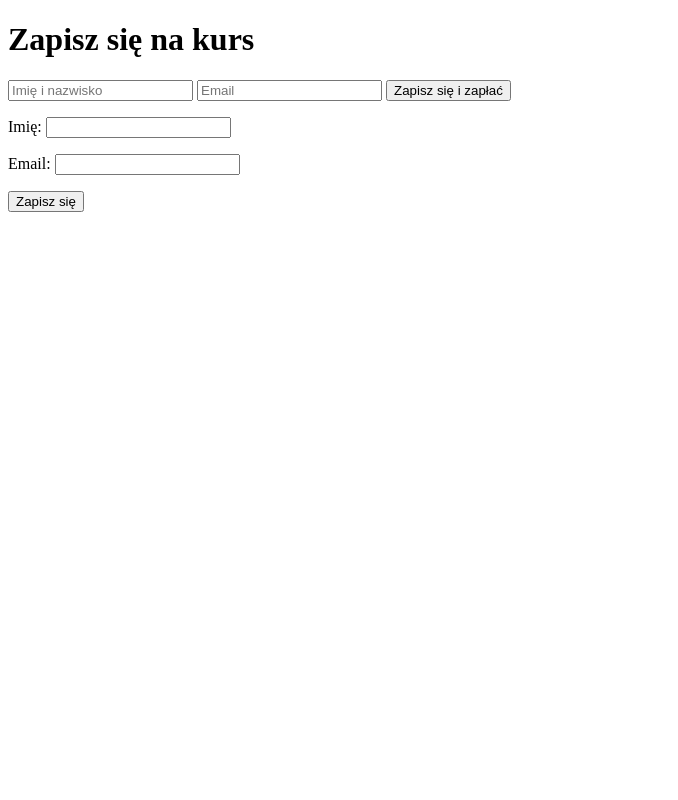
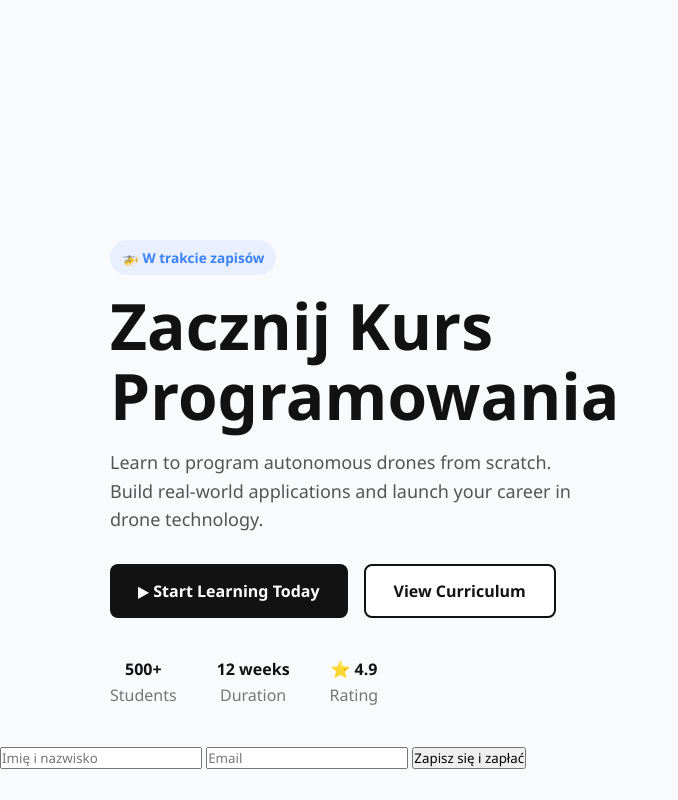
Before and after one commit to stqchv/Code-nFly-website, a website: page public/index.html in a window 1280 px wide. Shown: the whole page, without its empty margins (0-678 px from the left). Drawn offline with Linux system fonts and the light colour scheme.

Commit message:
pierwszy test z forms

```diff
--- a/public/index.html
+++ b/public/index.html
@@ -2,11 +2,32 @@
 <html lang="pl">
 <head>
   <meta charset="UTF-8" />
-  <meta name="viewport" content="width=device-width, initial-scale=1.0"/>
-  <title>Kurs programowania</title>
+  <meta name="viewport" content="width=device-width, initial-scale=1" />
+  <title>Master Drone Programming</title>
+  <link rel="stylesheet" href="../style.css" />
 </head>
 <body>
-  <h1>Zapisz się na kurs</h1>
+  <section class="hero">
+    <div class="container">
+      <div class="content">
+        <div class="tag">🚁 W trakcie zapisów</div>
+        <h1>Zacznij Kurs Programowania</h1>
+        <p>Learn to program autonomous drones from scratch. Build real-world applications and launch your career in drone technology.</p>
+        <div class="buttons">
+          <button class="btn primary">▶ Start Learning Today</button>
+          <button class="btn secondary">View Curriculum</button>
+        </div>
+        <div class="stats">
+          <div><strong>500+</strong><br /><span>Students</span></div>
+          <div><strong>12 weeks</strong><br /><span>Duration</span></div>
+          <div><strong>⭐ 4.9</strong><br /><span>Rating</span></div>
+        </div>
+      </div>
+      <div class="image-container">
+
+      </div>
+    </div>
+  </section>
 
   <form id="signup-form">
     <input type="text" name="name" placeholder="Imię i nazwisko" required>
@@ -33,17 +54,5 @@
       window.location.href = url;
     });
   </script>
-
-  <form name="zapis-na-kurs" method="POST" data-netlify="true" action="/success.html">
-    <input type="hidden" name="form-name" value="zapis-na-kurs">
-    <p>
-      <label>Imię: <input type="text" name="imie" required></label>
-    </p>
-    <p>
-      <label>Email: <input type="email" name="email" required></label>
-    </p>
-    <button type="submit">Zapisz się</button>
-  </form>
-
 </body>
 </html>
--- a/style.css
+++ b/style.css
@@ -1,80 +1,146 @@
+* {
+  box-sizing: border-box;
+  margin: 0;
+  padding: 0;
+  font-family: 'Segoe UI', Tahoma, Geneva, Verdana, sans-serif;
+}
+
 body {
-  margin: 0;
-  height: 100vh;
-  background: linear-gradient(135deg, #04070d 0%, #16223d 99%, #0c1526 100%);
-  display: flex;
-  justify-content: center;
-  align-items: center;
-  font-family: 'Segoe UI', Tahoma, Geneva, Verdana, sans-serif;
-  color: #b7d2f8;
-  overflow: hidden;
+  background-color: #f9fafb;
+  color: #121213;
 }
 
 .container {
-  text-align: center;
+  max-width: 1100px;
+  margin: 0 auto;
+  padding: 40px 20px;
+  display: flex;
+  align-items: center;
+  gap: 60px;
+  flex-wrap: wrap;
+}
+
+.hero {
+  margin-top: 200px;
+}
+
+.hero .content {
+  flex: 1 1 450px;
+}
+
+.tag {
+  display: inline-block;
+  background-color: #e9efff;
+  color: #3b82f6;
+  font-weight: 600;
+  font-size: 0.85rem;
+  padding: 8px 12px;
+  border-radius: 20px;
+  margin-bottom: 16px;
+  user-select: none;
+  width: fit-content;
+}
+
+h1 {
+  font-size: 4rem;
+  font-weight: 800;
+  line-height: 1.1;
+  margin-bottom: 16px;
+}
+
+p {
+  font-size: 1.125rem;
+  line-height: 1.6;
+  color: #555;
+  margin-bottom: 30px;
+  max-width: 470px;
+}
+
+.buttons {
+  display: flex;
+  gap: 16px;
+  margin-bottom: 40px;
+}
+
+.btn {
+  padding: 14px 28px;
+  font-size: 1rem;
+  font-weight: 600;
+  border-radius: 8px;
+  cursor: pointer;
+  border: none;
+  transition: background-color 0.25s ease;
   user-select: none;
 }
 
-h1 {
-  font-size: 6rem;
-  font-weight: 900;
-  letter-spacing: 0.05em;
-  animation: pulse 2s infinite;
-  text-shadow: 0 0 10px #3a5fcd, 0 0 20px #3a5fcdcc;
-  margin-bottom: 20px;
+.btn.primary {
+  background-color: #121213;
+  color: #fff;
 }
 
-.hearts {
-  font-size: 3rem;
-  color: #3a5fcd;
-  display: flex;
-  justify-content: center;
-  gap: 15px;
-  animation: floatHearts 4s ease-in-out infinite;
+.btn.primary:hover {
+  background-color: #333333;
 }
 
-.hearts span {
-  animation: beat 1.5s infinite;
+.btn.secondary {
+  background-color: #fff;
+  color: #121213;
+  border: 2px solid #121213;
 }
 
-.hearts span:nth-child(2) {
-  animation-delay: 0.2s;
-}
-.hearts span:nth-child(3) {
-  animation-delay: 0.4s;
-}
-.hearts span:nth-child(4) {
-  animation-delay: 0.6s;
-}
-.hearts span:nth-child(5) {
-  animation-delay: 0.8s;
+.btn.secondary:hover {
+  background-color: #f3f4f6;
 }
 
-@keyframes pulse {
-  0%, 100% {
-    transform: scale(1);
-    text-shadow: 0 0 10px #3a5fcd, 0 0 20px #3a5fcdcc;
+.stats {
+  display: flex;
+  gap: 40px;
+  font-weight: 700;
+  font-size: 1rem;
+}
+
+.stats div {
+  text-align: center;
+}
+
+.stats span {
+  font-weight: 400;
+  color: #777;
+  display: block;
+  margin-top: 4px;
+}
+
+.image-container {
+  flex: 1 1 400px;
+  border-radius: 20px;
+  overflow: hidden;
+  box-shadow: 0 10px 40px rgba(0, 0, 0, 0.1);
+  max-width: 100%;
+}
+
+.image-container img {
+  width: 100%;
+  display: block;
+  border-radius: 20px;
+  object-fit: cover;
+}
+
+/* Responsywność */
+@media (max-width: 900px) {
+  .container {
+    flex-direction: column;
+    padding: 20px;
   }
-  50% {
-    transform: scale(1.1);
-    text-shadow: 0 0 25px #6689f6, 0 0 50px #6689f6dd;
+
+  .hero .content {
+    max-width: 100%;
+  }
+
+  .stats {
+    justify-content: center;
+  }
+
+  .buttons {
+    justify-content: center;
   }
 }
-
-@keyframes beat {
-  0%, 100% {
-    transform: scale(1);
-  }
-  50% {
-    transform: scale(1.3);
-  }
-}
-
-@keyframes floatHearts {
-  0%, 100% {
-    transform: translateY(0);
-  }
-  50% {
-    transform: translateY(-15px);
-  }
-}
```
Also changed, not shown: public/forms_and_checkout.html (added, +36 -0 lines), public/success.html (+3 -3 lines).
